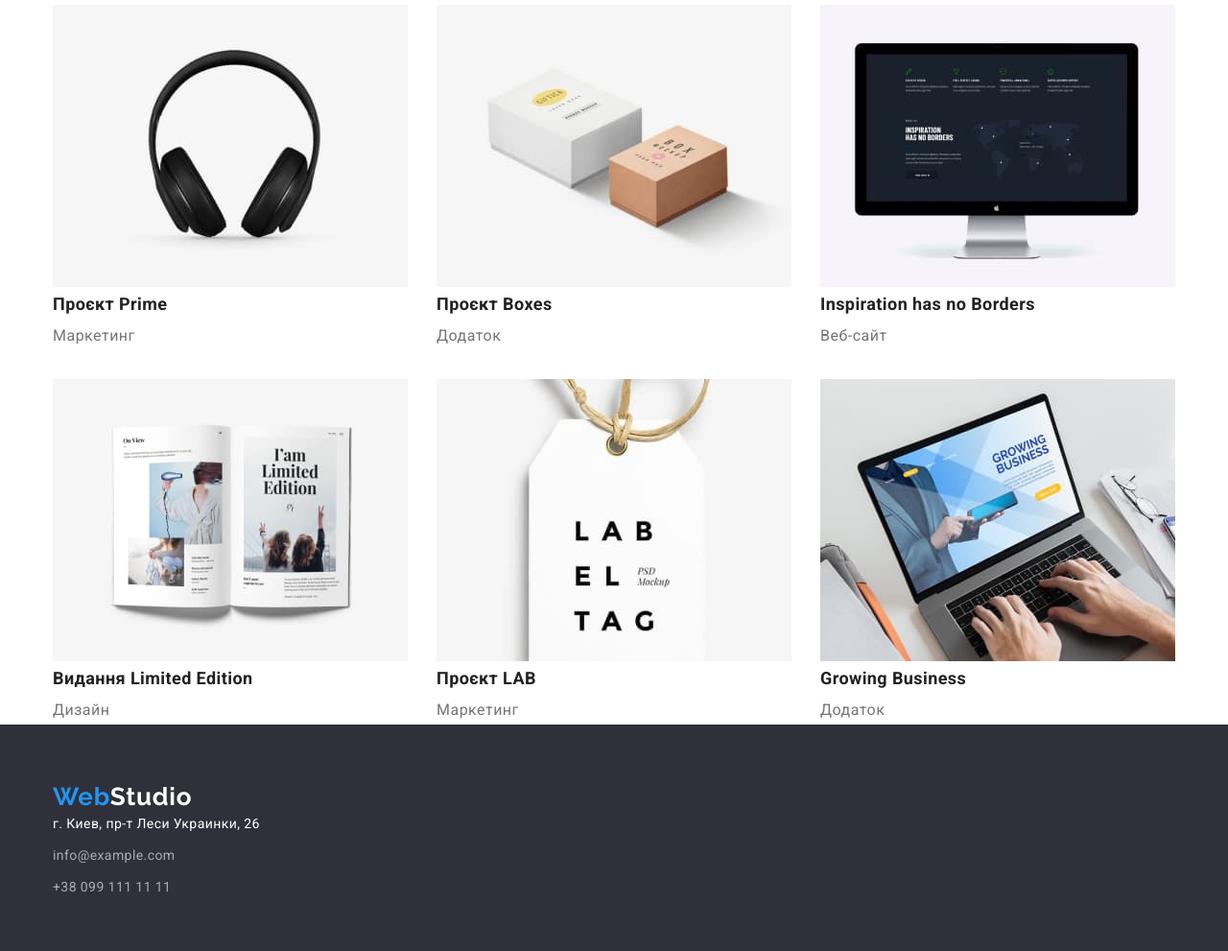
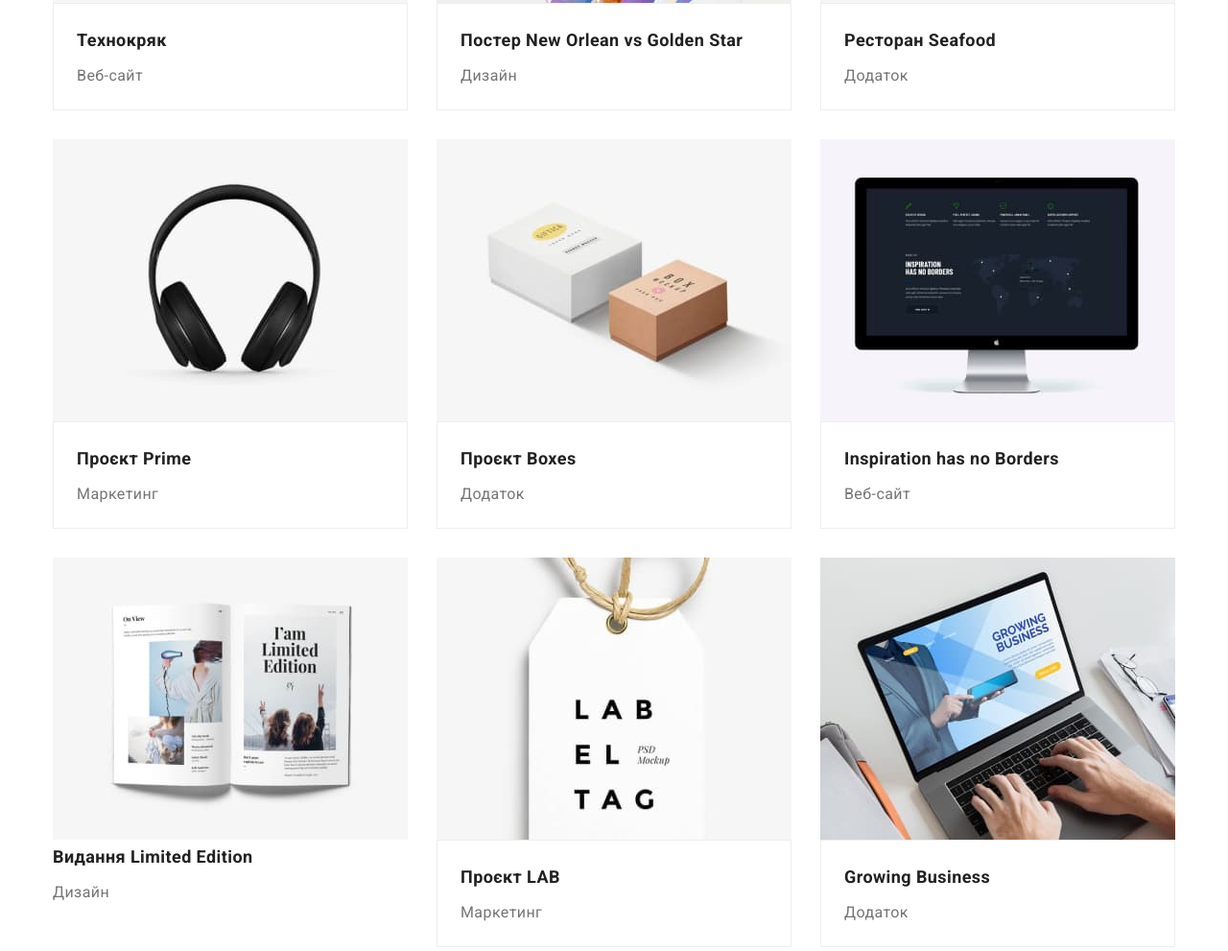
Before and after one commit to OlhaZaliubovskaya/goit-markup-hw-03, a plain HTML site: page portfolio.html in a window 1280 px wide. Shown: the part 554-1545 px from the top of the page at 96% size. Drawn offline with nearby package versions, Linux system fonts and the light colour scheme.

Commit message:
д.з. 3
д.з. 3

```diff
--- a/css/styles.css
+++ b/css/styles.css
@@ -12,6 +12,7 @@
   --cadr-gap: 30px;
   --card-item: 4;
 }
+
 h1,
 h2,
 h3,
@@ -20,17 +21,20 @@ p {
   margin-top: 0;
   margin-bottom: 0;
 }
+
 ul,
 ol {
   margin-top: 0;
   margin-bottom: 0;
   padding-left: 0;
 }
+
 img {
   display: block;
   max-width: 100%;
   height: auto;
 }
+
 /* body */
 .body {
   font-family: var(--main-family);
@@ -40,6 +44,7 @@ img {
   letter-spacing: 0.03em;
   color: var(--text-color);
 }
+
 .container {
   width: 1200px;
   margin-left: auto;
@@ -47,33 +52,36 @@ img {
   padding-left: 15px;
   padding-right: 15px;
 }
+
 /* лого */
 /* =========== HEADER =========== */
 .link {
   text-decoration: none;
   color: currentColor;
 }
+
 .list {
   list-style: none;
-display: flex;
-flex-wrap: wrap;
-gap: 30px;
 }
+
 .header-list {
   display: flex;
   list-style: none;
   column-gap: 50px;
 }
+
 .header-contacts {
   display: flex;
   margin-left: auto;
   list-style: none;
   gap: 50px;
 }
-.section{
+
+.section {
   padding-top: 94px;
   padding-bottom: 94px;
 }
+
 /* .contakt-link: :nth-last-child() {
   margin-right: 50px;
 } */
@@ -81,6 +89,7 @@ gap: 30px;
 .logo {
   margin-right: 93px;
 }
+
 .logo {
   font-family: 'Raleway';
   font-style: normal;
@@ -90,17 +99,21 @@ gap: 30px;
   color: var(--text-accent);
   letter-spacing: 0.03em;
 }
+
 .logo-header {
   color: #000;
 }
+
 .header-container {
   display: flex;
   align-items: center;
 }
+
 .header {
   padding-top: 25px;
   padding-bottom: 25px;
 }
+
 .header {
   font-weight: 500;
   line-height: 1.14;
@@ -108,6 +121,7 @@ gap: 30px;
   color: var(--text-color);
 
 }
+
 /* студія , контакти , портфоліо */
 
 .nav {
@@ -115,6 +129,7 @@ gap: 30px;
   display: flex;
   align-items: center;
 }
+
 .nav-link.active {
   color: var(--text-accent);
 }
@@ -131,11 +146,12 @@ gap: 30px;
   border: none;
   text-align: center;
   padding: 6px 22px;
-  border: 0
+  border: 0;
   color: var(--text-title);
   background-color: #f5f4fa;
   border-radius: 4px;
 }
+
 .hero-btn {
   width: 216px;
   height: 50px;
@@ -166,28 +182,40 @@ border-radius: 4px;
   background-color: #188ce8;
   color: var(--text-secondary);
 }
+
 .card-set {
   display: flex;
   flex-wrap: wrap;
   gap: var(--cadr-gap);
-  /* flex-basis: calc((100% - (var(--card-item) - 1) * var(--cadr-gap) / var(--card-item)); */
+
 }
+
 .card-item {
-  /* max-width: 270px; */
   flex-basis: calc((100% - (var(--card-item) - 1) * var(--cadr-gap)) / var(--card-item));
 }
-.team-card
- {
+
+.team-card {
+  background-color: var(--text-secondary);
   box-shadow: 0px 1px 3px rgba(0, 0, 0, 0.12), 0px 1px 1px rgba(0, 0, 0, 0.14),
     0px 2px 1px rgba(0, 0, 0, 0.2);
   border-radius: 0px 0px 4px 4px;
 }
+
+.team-foto {
+  margin-bottom: 30px;
+}
+
+.about-list {
+  --card-item: 3;
+}
+
 .portfolio-filter {
   display: flex;
   justify-content: center;
   margin-bottom: 50px;
   gap: 8px;
 }
+
 .nav-link:hover,
 .nav-link:focus,
 .address-link:focus,
@@ -196,6 +224,7 @@ border-radius: 4px;
 .contakt-link:hover {
   color: var(--text-accent);
 }
+
 .hero {
   padding-top: 200px;
   padding-bottom: 210px;
@@ -219,6 +248,7 @@ border-radius: 4px;
   text-align: center;
   color: var(--text-secondary);
 }
+
 /* заголовок н3 */
 .description-item {
   font-weight: 700;
@@ -228,19 +258,22 @@ border-radius: 4px;
   letter-spacing: 0.03em;
   color: var(--text-title);
 }
+
 /* .description {
   display: flex;
 } */
-.description-list{
+.description-list {
   display: flex;
   gap: 30px;
 }
+
 .description-item {
   margin-bottom: 10px;
 }
-.description-text {
+
+/* .description-text {
   max-width: 270px;
-}
+} */
 /* заголовок н2 */
 .text-none {
   position: absolute;
@@ -254,10 +287,12 @@ border-radius: 4px;
   clip-path: inset(50%);
   margin: -1px;
 }
+
 /* колір секції*/
-.description .about {
-  background: #f5f5f5;
+.about {
+  padding-top: 0;
 }
+
 .section-titel {
   font-weight: 700;
   font-size: 36px;
@@ -271,33 +306,41 @@ border-radius: 4px;
 .team {
   background: #f5f4fa;
 }
+
 /* співробітники */
 .team-name {
   font-weight: 500;
   font-size: 16px;
   line-height: 1.18;
   text-align: center;
-  letter-spacing: 0.03em;
   color: var(--text-title);
 }
+
 .team-name {
   margin-bottom: 10px;
 }
+
 /* професія */
 
 .team-prof {
   line-height: 1.18;
   text-align: center;
   font-size: 16px;
-  letter-spacing: 0.03em;
-  color: var(--text-color);
+  margin-bottom: 30px;
 }
+
 /* підвал сторінки */
 .footer {
   background: var(--bleack-fon);
   padding-top: 60px;
   padding-bottom: 60px;
 }
+
+.footer .logo {
+  display: block;
+  margin-bottom: 20px;
+}
+
 .link-logo {
   font-family: 'Raleway';
   font-style: normal;
@@ -305,23 +348,29 @@ padding-bottom: 60px;
   line-height: 1.19;
   color: var(--text-accent);
 }
+
 .logo-footer {
   color: var(--text-secondary);
 }
+
 .address-link {
   color: rgba(255, 255, 255, 0.6);
 }
+
 .address-list {
   display: flex;
   flex-direction: column;
   gap: 9px;
 }
+
 .address {
   font-style: inherit;
 }
+
 .address-map {
   color: var(--text-secondary);
 }
+
 /* Друга сторінка */
 
 /* кнопки */
@@ -330,17 +379,28 @@ padding-bottom: 60px;
   background: var(--text-accent);
   color: #ffffff;
 }
+
 /*портфоліо*/
+.portfolio-list {
+  --card-item: 3;
+}
+
+.portfolio-block {
+  padding: 20px 24px;
+  background-color: var(--text-secondary);
+  border: 1px solid #eeeeee;
+}
+
 .portfolio-title {
   font-style: normal;
   font-weight: 700;
   font-size: 18px;
   line-height: 2;
+  margin-bottom: 4px;
   color: var(--text-title);
 }
+
 .portfolio-text {
   font-size: 16px;
   line-height: 1.87;
-  letter-spacing: 0.03em;
-  color: var(--text-color);
 }
--- a/portfolio.html
+++ b/portfolio.html
@@ -31,7 +31,7 @@
   </header>
   <main>
     <!--головна сторінка-->
-    <section>
+    <section class="section">
       <div class="container">
         <h1 class="text-none">Портфоліо</h1>
     <ul class="list portfolio-filter">
@@ -41,69 +41,77 @@
         <li><button class="btn filter-btn" type="button">Дизайн</button></li>
         <li><button class="btn filter-btn" type="button">Маркетинг</button></li>
         </ul>
-        <ul class="list">
-           <li>
+        <ul class="list portfolio-list card-set">
+           <li class="portfolio-item card-item">
             <a class="link" href="">
                 <img src="./images/tehtnokrack.img.jpg" alt="Технокряк" width="370">
+                <div class="portfolio-block">
                 <h2 class="portfolio-title">Технокряк</h2>
             <p class="portfolio-text">Веб-сайт</p>
-            </a>
+            </div> </a>
            </li>
-           <li>
+           <li class="portfolio-item card-item">
             <a class="link" href="">
                 <img src="./images/NewOrlean.img.jpg" alt="Постер" width="370">
+                 <div class="portfolio-block">
                 <h2 class="portfolio-title">Постер New Orlean vs Golden Star</h2>
             <p class="portfolio-text">Дизайн</p>
-            </a>
+            </div></a>
            </li>
-           <li>
+           <li class="portfolio-item card-item">
             <a class="link" href="">
                 <img src="./images/Seafood.img.jpg" alt="Ресторан" width="370">
+                <div class="portfolio-block">
                 <h2 class="portfolio-title">Ресторан Seafood</h2>
             <p class="portfolio-text">Додаток</p>
-            </a>
+            </div></a>
            </li>
-           <li>
+           <li class="portfolio-item card-item">
              <a class="link" href="">
                 <img src="./images/Prime.img.jpg" alt="Проєкт Prime" width="370">
+                <div class="portfolio-block">
                 <h2 class="portfolio-title">Проєкт Prime</h2>
             <p class="portfolio-text">Маркетинг</p>
-            </a>
+           </div> </a>
            </li>
-           <li>
+           <li class="portfolio-item card-item">
             <a class="link" href="">
                 <img src="./images/Boxes.img.jpg" alt="Проєкт Boxes" width="370">
+                  <div class="portfolio-block">
                 <h2 class="portfolio-title">Проєкт Boxes</h2>
             <p class="portfolio-text">Додаток</p>
-            </a>
+            </div></a>
            </li>
-           <li>
+           <li class="portfolio-item card-item">
             <a class="link" href="">
                 <img src="./images/Bordersimg.img.jpg" alt="Технокряк" width="370">
+                <div class="portfolio-block">
                 <h2 class="portfolio-title">Inspiration has no Borders</h2>
             <p class="portfolio-text">Веб-сайт</p>
-            </a>
+            </div></a>
            </li>
-           <li>
+           <li class="portfolio-item card-item">
             <a class="link" href="">
                 <img src="./images/LimitedEdition.img.jpg" alt="ТLimited Edition" width="370">
                  <h2 class="portfolio-title">Видання Limited Edition</h2>
             <p class="portfolio-text">Дизайн</p>
             </a>
            </li>
-           <li>
+           <li class="portfolio-item card-item">
             <a class="link" href="">
                 <img src="./images/LAB.jpg" alt="LAB" width="370">
+                <div class="portfolio-block">
                 <h2 class="portfolio-title">Проєкт LAB</h2>
             <p class="portfolio-text">Маркетинг</p>
-            </a>
+           </div></a>
            </li>
-           <li>
+            <li class="portfolio-item card-item">
             <a class="link" href="">
                 <img src="./images/GrowingBusiness.jpg" alt="Business" width="370">
+                 <div class="portfolio-block">
                 <h2 class="portfolio-title">Growing Business</h2>
             <p class="portfolio-text">Додаток</p>
-            </a>
+           </div></a>
            </li>
         </ul>
         </div>
```
Also changed, not shown: index.html (+14 -15 lines). Lines whose indentation alone changed are shown as unchanged.
